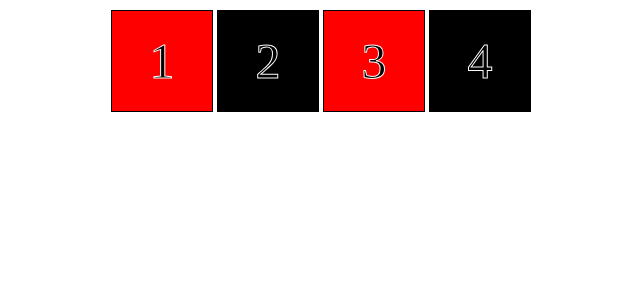
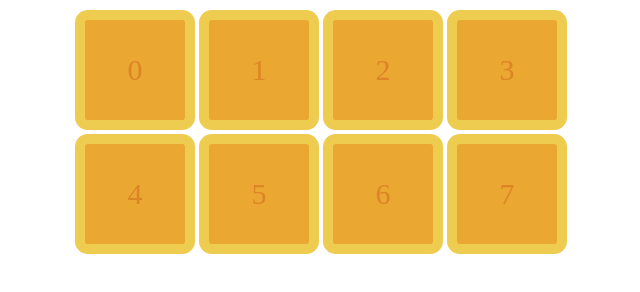
Before and after one commit to annamatveev/Waffle, a React app: page / in a window 1280 px wide. Shown: the whole page, without its empty margins (319-959 px from the left). Built offline with nearby package versions, Linux system fonts and the light colour scheme.

Commit message:
Adding waffle theme and more cells

```diff
--- a/app/Store/configureStore.js
+++ b/app/Store/configureStore.js
@@ -1,5 +1,5 @@
 import { createStore } from 'redux';
-import Reducer from '../containers/App/GridReducer';
+import Reducer from '../containers/App/Reducer';
 
 export default function configureStore(initialState) {
   return createStore(
--- a/app/components/Grid/Grid.css
+++ b/app/components/Grid/Grid.css
@@ -3,4 +3,6 @@
     flex-wrap: wrap;
     justify-content:center;
     align-items: center;
+    width: 500px;
+    margin: 0 auto
 }
--- a/app/components/Grid/Grid.js
+++ b/app/components/Grid/Grid.js
@@ -4,11 +4,13 @@ import './Grid.css';
 
 class Grid extends Component {
   render() {
-    const { squares } = this.props;
+    const { squares, handleSquare } = this.props;
     console.log('Grid is rendering');
     return (
       <div className="grid">
-        { squares.map(square => <Square key={square.id} square={square} />) }
+        { squares.map(square => <Square key={square.id}
+                                        square={square}
+                                        handleSquare={handleSquare} />) }
       </div>
     );
   }
--- a/app/components/Square/Square.css
+++ b/app/components/Square/Square.css
@@ -1,15 +1,16 @@
 .square {
     height: 100px;
     width: 100px;
-    border: black 1px solid;
     margin: 2px;
     display:flex;
     justify-content:center;
     align-items:center;
+    border: 10px solid #EECC50;
+    border-radius: .8em;
 }
 
 .square-data {
     text-align: center;
-    font-size: 50px;
-    -webkit-text-stroke: 1px white;
+    font-size: 30px;
+    color: #DC8526;
 }
--- a/app/components/Square/Square.js
+++ b/app/components/Square/Square.js
@@ -3,10 +3,12 @@ import './Square.css';
 
 class Grid extends Component {
   render() {
-    const { square } = this.props;
+    const { square, handleSquare } = this.props;
     console.log('Square #' + square.id + ' is rendering');
     return (
-      <section className="square" style={{ backgroundColor: square.color }} >
+      <section className="square"
+               style={{ backgroundColor: square.color }}
+               onClick={() => handleSquare(square.id)}>
         <div className="square-data">{square.id}</div>
       </section>
     );
--- /dev/null
+++ b/app/containers/App/Actions.js
@@ -0,0 +1,7 @@
+export default function clickOnSquare(index) {
+  console.log('CLICK_SQUARE event fired by action creator with index ' + index);
+  return {
+    index: index,
+    type: 'CLICK_SQUARE',
+  };
+}
--- a/app/containers/App/App.js
+++ b/app/containers/App/App.js
@@ -1,13 +1,14 @@
 import React, { Component } from 'react';
 import { connect } from 'react-redux';
 import Grid from '../../components/Grid/Grid';
+import clickOnSquare from './Actions';
 
 class App extends Component {
   render() {
     const { squares } = this.props;
     return (
       <div className="app">
-        <Grid squares={squares} />
+        <Grid squares={squares} handleSquare={this.props.clickOnSquare}/>
       </div>
     );
   }
@@ -21,7 +22,7 @@ const mapStateToProps = (state) => {
 
 const mapDispatchToProps = (dispatch) => {
   return {
-    dispatch: () => dispatch(),
+    clickOnSquare: (index) => dispatch(clickOnSquare(index)),
   };
 };
 
--- a/app/containers/App/GridActions.js
+++ /dev/null
@@ -1,5 +0,0 @@
-export default function clickSquare() {
-  return {
-    type: 'CLICK_SQUARE',
-  };
-}
--- a/app/containers/App/GridReducer.js
+++ /dev/null
@@ -1,16 +0,0 @@
-export default function GridReducer(state = [], action) {
-  switch (action.type) {
-    case 'SQUARE_CLICKED':
-      return state.map((item, index) => {
-        if (index !== action.index) {
-          return item;
-        }
-        return {
-          ...item,
-          color: '#ffffff',
-        };
-      });
-    default:
-      return state;
-  }
-}
--- /dev/null
+++ b/app/containers/App/Reducer.js
@@ -0,0 +1,20 @@
+export default function GridReducer(state = [], action) {
+  switch (action.type) {
+    case 'CLICK_SQUARE':
+      console.log('SQUARE_CLICKED event received by reducer with index ' + action.index)
+      return {
+        squares: state.squares.map((item, index) => {
+          if (index !== action.index) {
+            return item;
+          }
+          console.log('Found matching item with index ' + index);
+          return {
+            ...item,
+            color: '#ffffff',
+          };
+        }),
+      };
+    default:
+      return state;
+  }
+}
--- a/app/index.js
+++ b/app/index.js
@@ -7,20 +7,36 @@ import App from './containers/App/App';
 
 const squares = [
   {
-    id: '1',
-    color: '#ff0000',
+    id: 0,
+    color: '#EAA732',
   },
   {
-    id: '2',
-    color: '#000000',
+    id: 1,
+    color: '#EAA732',
   },
   {
-    id: '3',
-    color: '#ff0000',
+    id: 2,
+    color: '#EAA732',
   },
   {
-    id: '4',
-    color: '#000000',
+    id: 3,
+    color: '#EAA732',
+  },
+  {
+    id: 4,
+    color: '#EAA732',
+  },
+  {
+    id: 5,
+    color: '#EAA732',
+  },
+  {
+    id: 6,
+    color: '#EAA732',
+  },
+  {
+    id: 7,
+    color: '#EAA732',
   },
 ];
 
```
